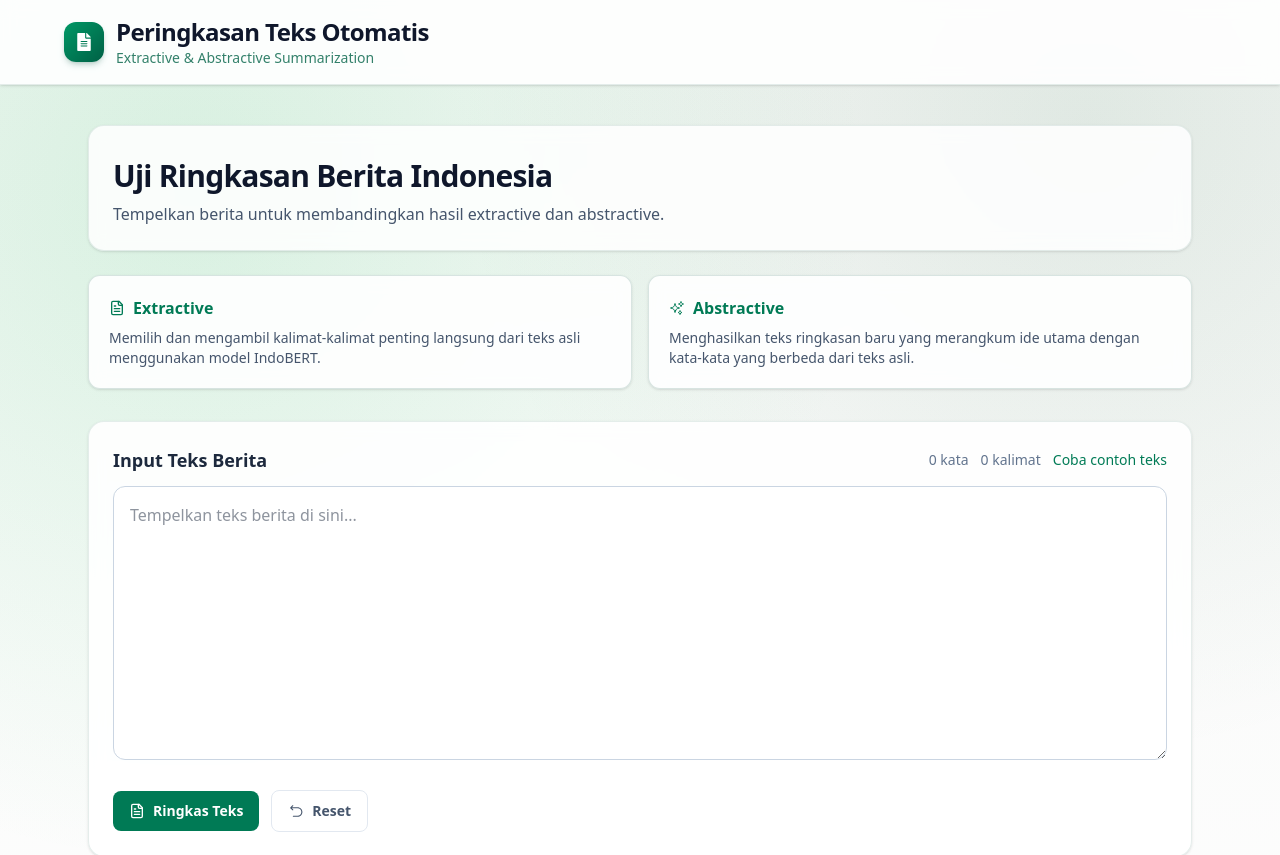
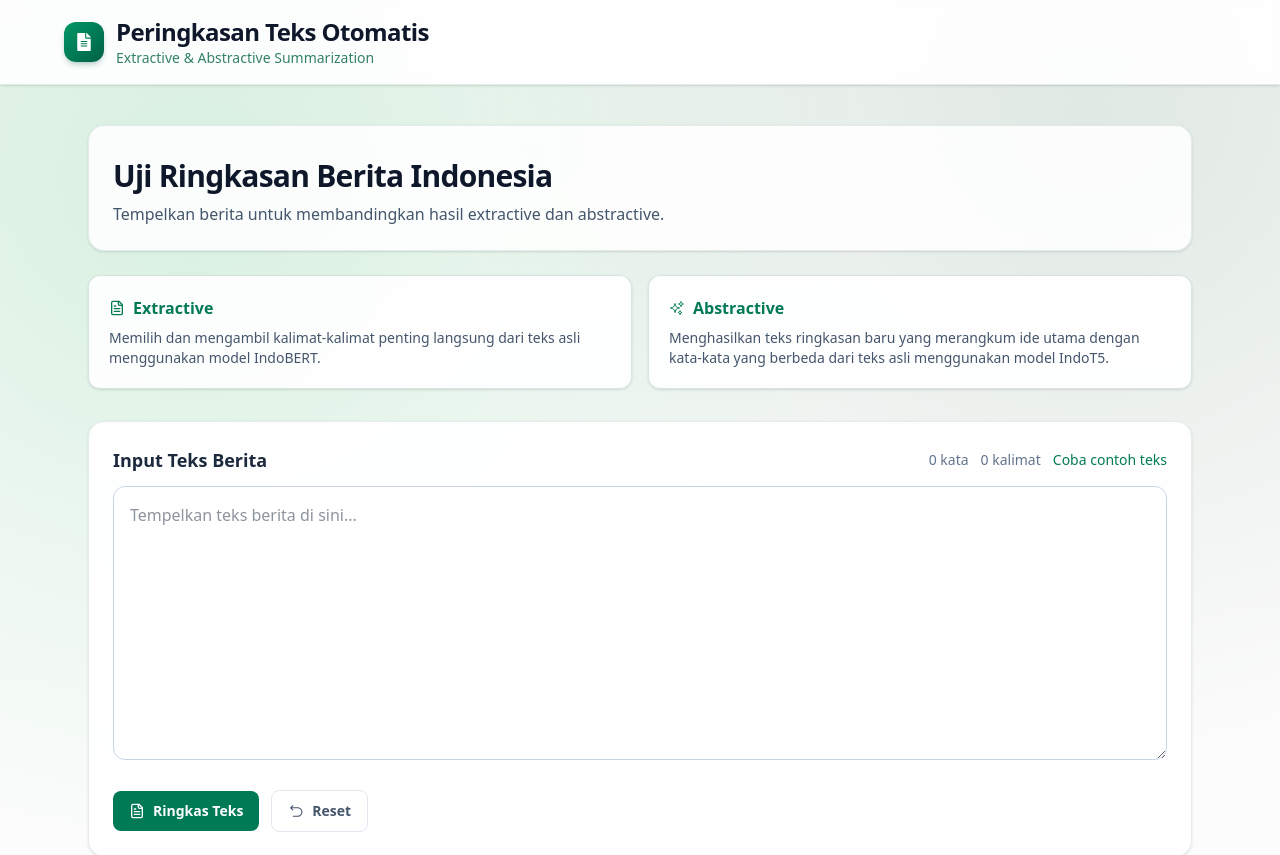
Before and after one commit to ferzian/news-summarization-app, a Next.js app: page / in a window 1280 px wide. Shown: the top 855 px of the page. Built offline with nearby package versions, Linux system fonts and the light colour scheme.

Commit message:
Update abstractive summary description to specify the use of IndoT5 model

```diff
--- a/app/page.tsx
+++ b/app/page.tsx
@@ -103,7 +103,7 @@ export default function Home() {
             <h2 className="font-semibold">Abstractive</h2>
           </div>
           <p className="text-sm text-slate-600">
-            Menghasilkan teks ringkasan baru yang merangkum ide utama dengan kata-kata yang berbeda dari teks asli.
+            Menghasilkan teks ringkasan baru yang merangkum ide utama dengan kata-kata yang berbeda dari teks asli menggunakan model IndoT5.
           </p>
         </article>
       </section>
```
